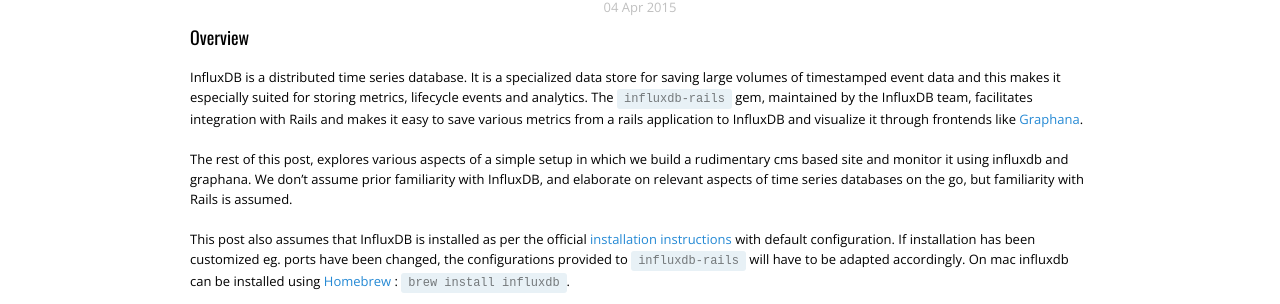
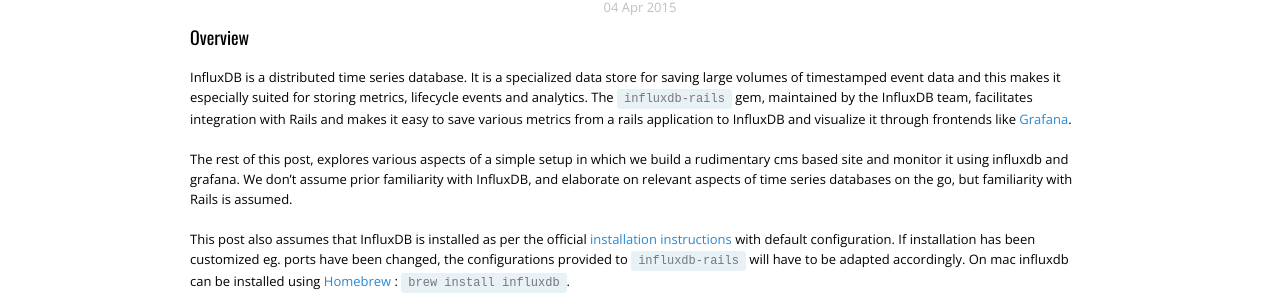
Before and after one commit to lorefnon/lorefnon.github.com, a Jekyll site: the page built from _posts/2015-04-04-gathering-and-visualizing-rails-metrics-influxdb.md, in a window 1280 px wide and 900 px high, scrolled down 456 px. Shown: the part 144-448 px from the top of the window. Built offline with Jekyll 4.4.1, drawn with Linux system fonts in a browser that asks for light colours; Markdown is read by kramdown in place of the engine named in the settings; comment, search, counter and statistics services are not loaded.

Commit message:
Fix typo and broken link

```diff
--- a/_posts/2015-04-04-gathering-and-visualizing-rails-metrics-influxdb.md
+++ b/_posts/2015-04-04-gathering-and-visualizing-rails-metrics-influxdb.md
@@ -6,9 +6,9 @@
 
 ## Overview
 
-InfluxDB is a distributed time series database. It is a specialized data store for saving large volumes of timestamped event data and this makes it especially suited for storing metrics, lifecycle events and analytics. The `influxdb-rails` gem, maintained by the InfluxDB team, facilitates integration with Rails and makes it easy to save various metrics from a rails application to InfluxDB and visualize it through frontends like [Graphana](TODO FIXME).
+InfluxDB is a distributed time series database. It is a specialized data store for saving large volumes of timestamped event data and this makes it especially suited for storing metrics, lifecycle events and analytics. The `influxdb-rails` gem, maintained by the InfluxDB team, facilitates integration with Rails and makes it easy to save various metrics from a rails application to InfluxDB and visualize it through frontends like [Grafana](http://grafana.org/).
 
-The rest of this post, explores various aspects of a simple setup in which we build a rudimentary cms based site and monitor it using influxdb and graphana. We don't assume prior familiarity with InfluxDB, and elaborate on relevant aspects of time series databases on the go, but familiarity with Rails is assumed.
+The rest of this post, explores various aspects of a simple setup in which we build a rudimentary cms based site and monitor it using influxdb and grafana. We don't assume prior familiarity with InfluxDB, and elaborate on relevant aspects of time series databases on the go, but familiarity with Rails is assumed.
 
 This post also assumes that InfluxDB is installed as per the official [installation instructions](http://influxdb.com/docs/v0.8/introduction/installation.html) with default configuration. If installation has been customized eg. ports have been changed, the configurations provided to `influxdb-rails` will have to be adapted accordingly. On mac influxdb can be installed using [Homebrew](http://brew.sh/) : `brew install influxdb`.
 
```
